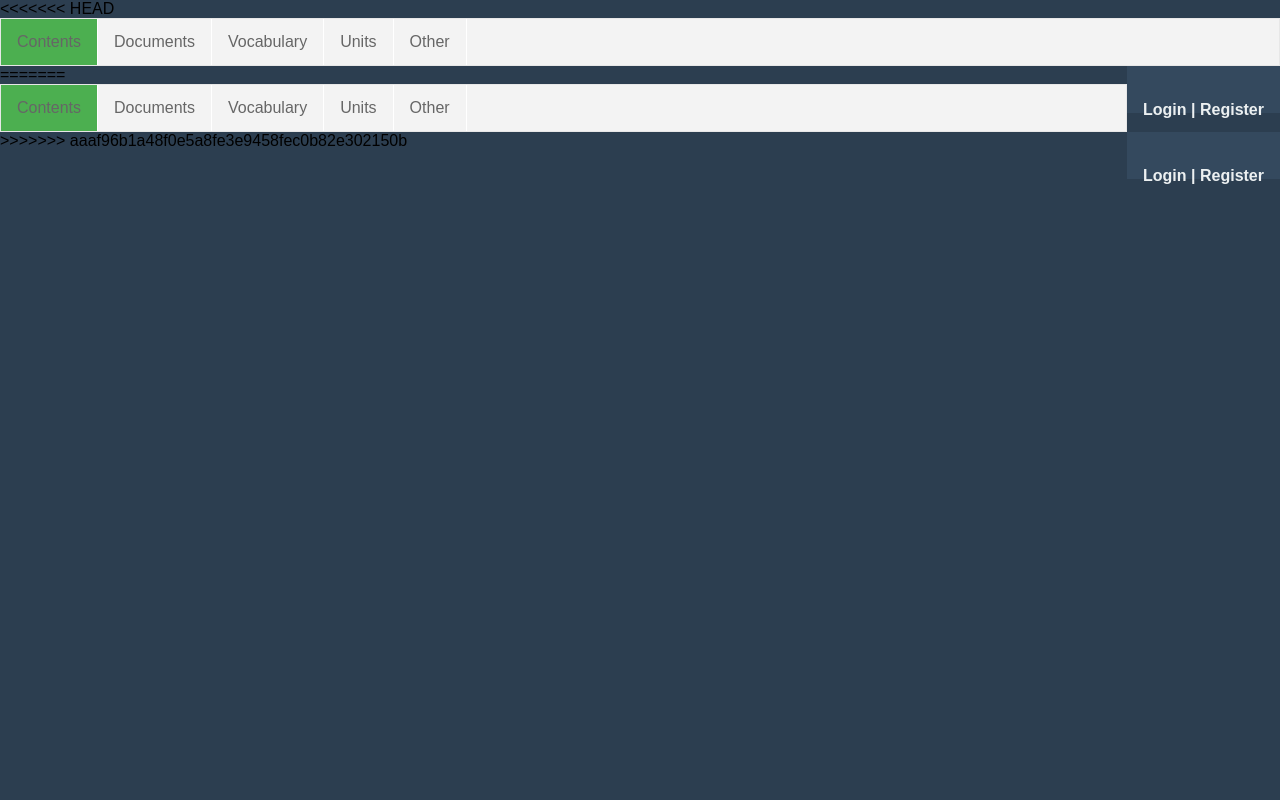
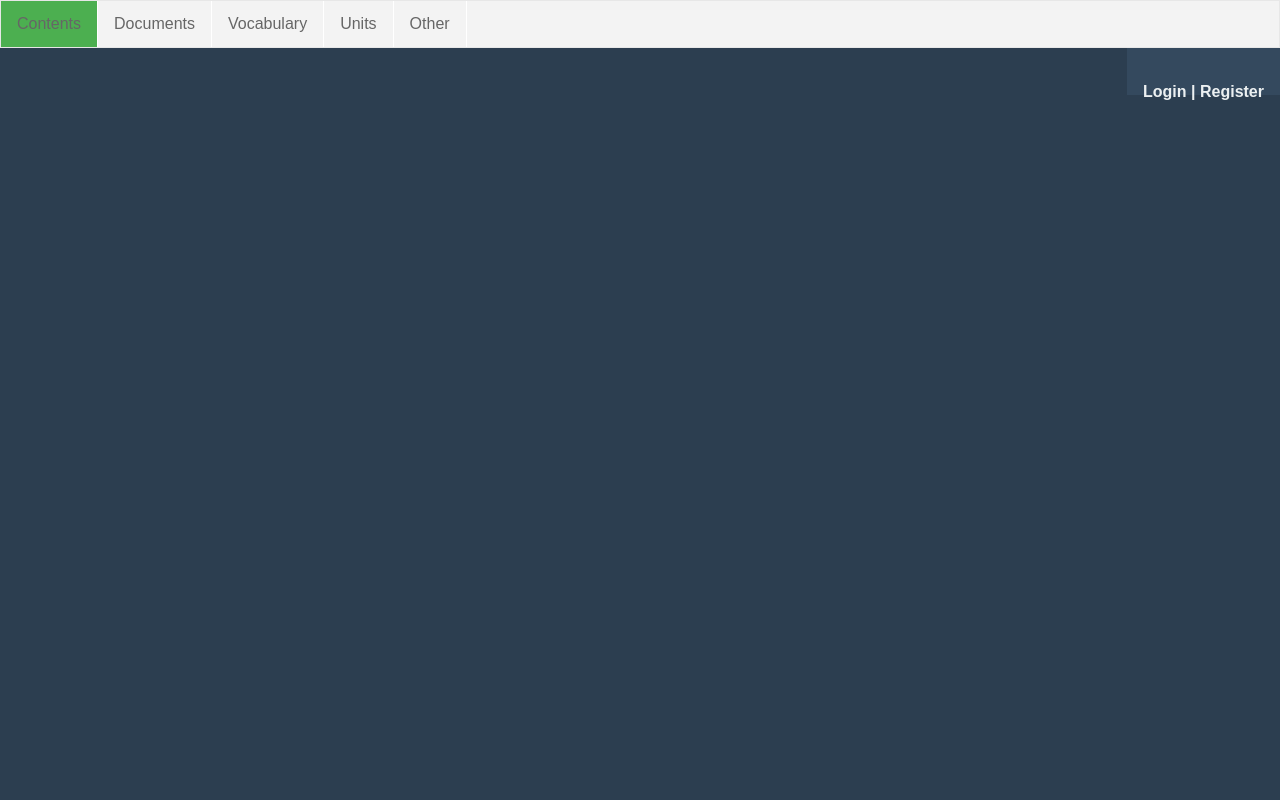
Before and after one commit to zinhteo1110/Learn-Web, a PHP site: page /images/main.php in a window 1280 px wide. Run offline with PHP 8.4, Linux system fonts and the light colour scheme; some libraries are stand-ins or nearby versions.

Commit message:
Update main.php

```diff
--- a/main.php
+++ b/main.php
@@ -1,4 +1,3 @@
-<<<<<<< HEAD
 <!DOCTYPE html>
 <html>
 <head>
@@ -119,133 +118,5 @@ li.dropdown {
   <script src='http://cdnjs.cloudflare.com/ajax/libs/jquery/2.1.3/jquery.min.js'></script>
 
     <script src="js/login.js"></script>
-
-
 </body>
 </html>
-=======
-<!DOCTYPE html>
-<html>
-<head>
-<meta name="viewport" content="width=device-width, initial-scale=1.0">
-<link rel="stylesheet" type="text/css" href="../css/login.css">
-<style>
-body {margin: 0;}
-
-ul.topnav {
-    list-style-type: none;
-    margin: 0;
-    padding: 0;
-    overflow: hidden;
-    border: 1px solid #e7e7e7;
-    background-color: #f3f3f3;
-    weight:80%;
-}
-
-ul.topnav li {float: left;border-right: 1px solid #ffffff}
-
-ul.topnav li a {
-    display: block;
-    color: #666;
-    text-align: center;
-    padding: 14px 16px;
-    text-decoration: none;
-}
-
-ul.topnav li a:hover:not(.active) {background-color: #111;}
-
-ul.topnav li a.active {background-color: #4CAF50;}
-
-ul.topnav li.right {float: right;}
-
-li a, .dropbtn {
-    display: inline-block;
-    color: #00ff00;
-    text-align: center;
-    padding: 14px 16px;
-    text-decoration: none;
-}
-
-li a:hover, .dropdown:hover .dropbtn {
-    background-color: #4CAF50;
-}
-
-li.dropdown {
-    display: inline-block;
-}
-
-.dropdown-subunits {
-    display: none;
-    position:absolute;
-    background-color: #f3f3f3;
-    min-width: 160px;
-    box-shadow: 0px 8px 16px 0px rgba(0,0,0,0.2);
-    z-index: 1;
-}
-
-.dropdown-subunits a {
-    color: #00ff00;
-    padding: 12px 16px;
-    text-decoration: none;
-    display: block;
-    text-align: left;
-}
-
-.dropdown-subunits a:hover {background-color: #999966}
-
-.dropdown:hover .dropdown-subunits {
-    display: block;
-}
-
-@media screen and (max-width: 600px){
-    ul.topnav li.right,
-    ul.topnav li {float: none;}
-}
-
-</style>
-</head>
-<body>
-<ul class="topnav">
-  <li><a class="active" href="#Contents">Contents</a></li>
-  <li><a href="#Documents">Documents</a></li>
-  <li><a href="#Vocabulary">Vocabulary</a></li>
-  <li class="dropdown">
-    <a href="javascript:void(0)" class="dropbtn">Units</a>
-    <div class="dropdown-subunits">
-      <a href="#">Unit 4</a>
-      <a href="#">Unit 5</a>
-      <a href="#">Unit 6</a>
-    </div>
-  </li>
-  <li><a href="#Other">Other</a></li>
-</ul>
-  <div style="float:right" id="wrap" weight=20%>
-  <div id="regbar">
-    <div id="navthing">
-      <h4><a href="#" id="loginform">Login</a> | <a href="#">Register</a></h4>
-    <div class="login">
-      <div class="arrow-up"></div>
-      <div class="formholder">
-        <div class="randompad">
-           <fieldset>
-             <label name="email">Email</label>
-             <input type="email" value="example@example.com" />
-             <label name="password">Password</label>
-             <input type="password" />
-             <input type="submit" value="Login" />
-
-           </fieldset>
-        </div>
-      </div>
-    </div>
-    </div>
-  </div>
-</div>
-  <script src='http://cdnjs.cloudflare.com/ajax/libs/jquery/2.1.3/jquery.min.js'></script>
-
-    <script src="js/login.js"></script>
-
-
-</body>
-</html>
->>>>>>> aaaf96b1a48f0e5a8fe3e9458fec0b82e302150b
```
